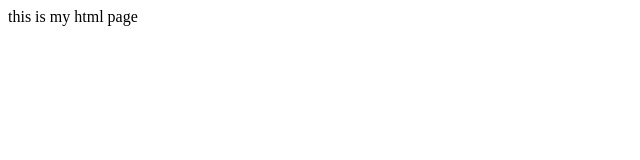
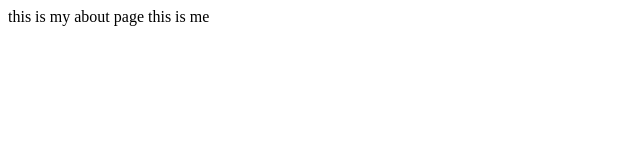
Before and after one commit to asmitaacharya/git-class, a plain HTML site: page about.html in a window 1280 px wide. Shown: the full height of the page, 0-640 px from the left. Drawn offline with Linux system fonts and the light colour scheme.

Commit message:
this is my 3rd commit

```diff
--- a/about.html
+++ b/about.html
@@ -5,7 +5,8 @@
     <title></title>
   </head>
   <body>
-    this is my html page
+    this is my about page
+    this is me
 
   </body>
 </html>
```
Also changed, not shown: abc.html (added), gallery.html (added).
